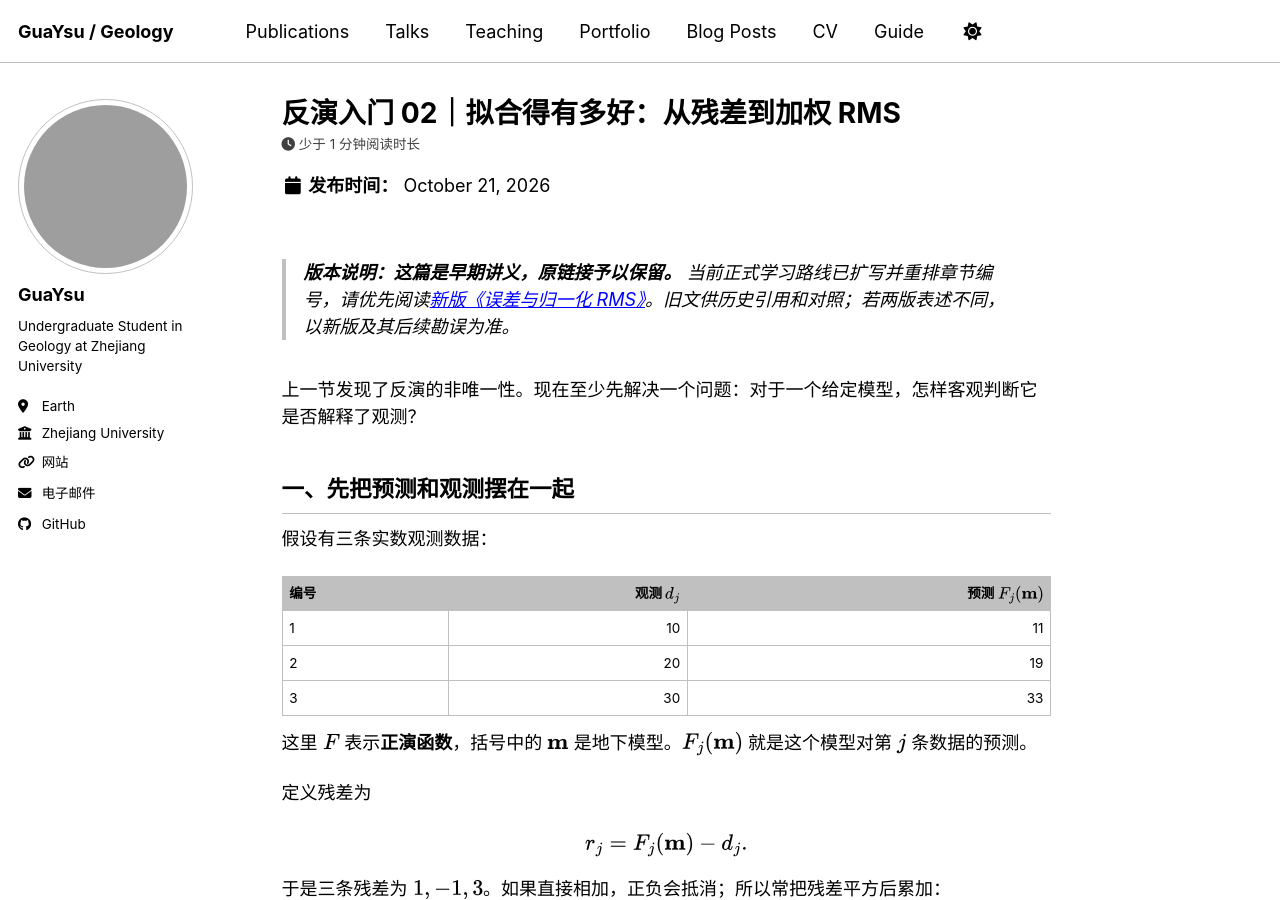
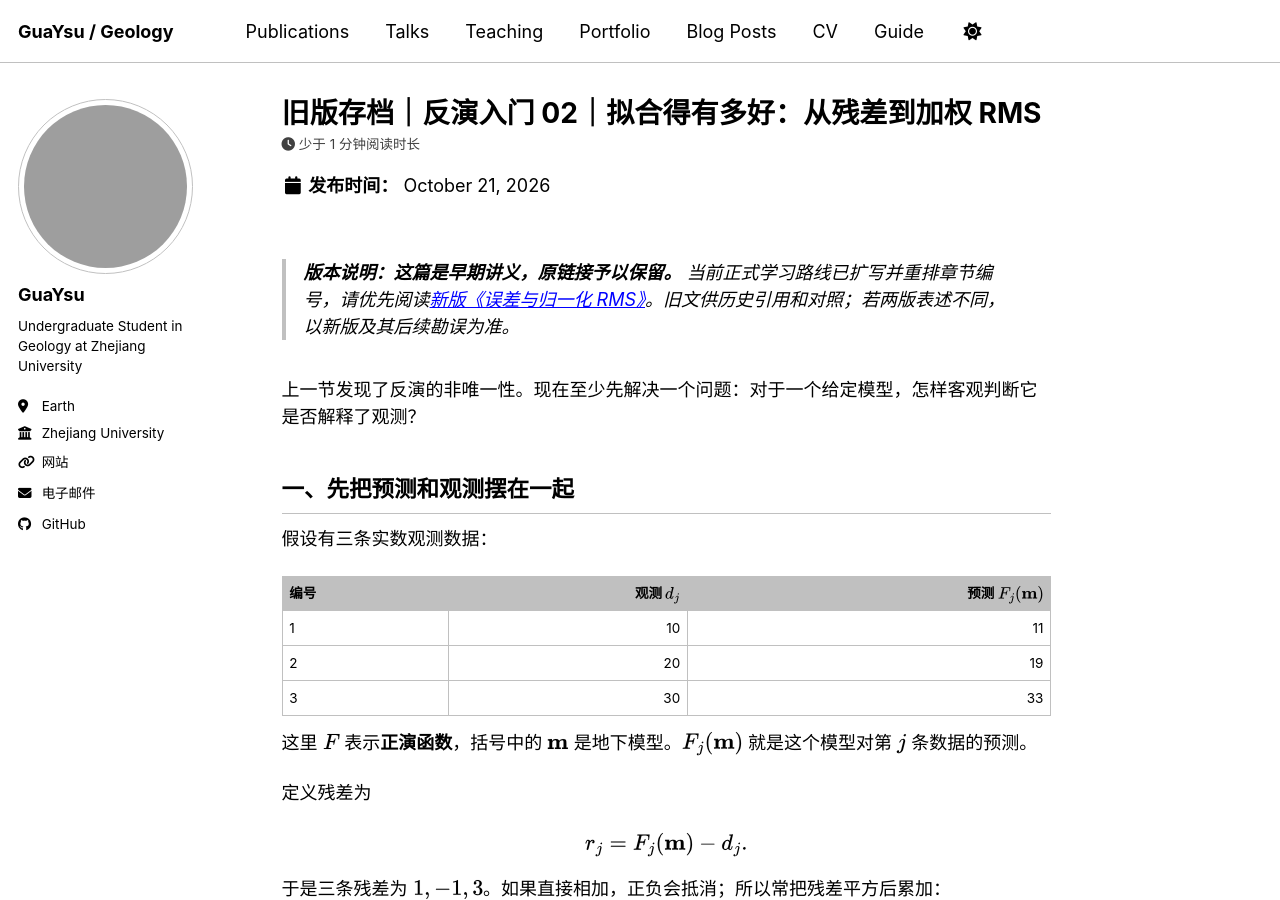
Before and after one commit to GuaYsu/guaysu.github.io, a Jekyll site: the page built from _posts/2026-10-21-mt-course-07b-misfit.md, in a window 1280 px wide and 900 px high. Built offline with Jekyll 4.4.1, drawn with Linux system fonts in a browser that asks for light colours; a script bundle is joined from its source files by our own code; library files that are not in the unit come from our copies; grey boxes are pictures that could not be loaded.

Commit message:
docs(mt): visibly label archived inversion articles without breaking permalinks

```diff
--- a/_posts/2026-10-21-mt-course-07b-misfit.md
+++ b/_posts/2026-10-21-mt-course-07b-misfit.md
@@ -1,5 +1,5 @@
 ---
-title: "反演入门 02｜拟合得有多好：从残差到加权 RMS"
+title: "旧版存档｜反演入门 02｜拟合得有多好：从残差到加权 RMS"
 date: 2026-10-21
 permalink: /posts/2026/10/mt-course-07b-misfit/
 excerpt: "手算数据残差、标准差、误差加权、均方根和归一化 RMS，再认识地球物理反演目标函数。"
```
